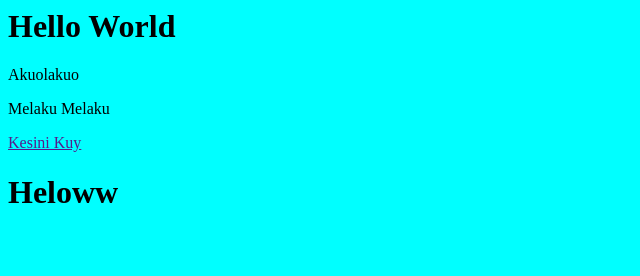
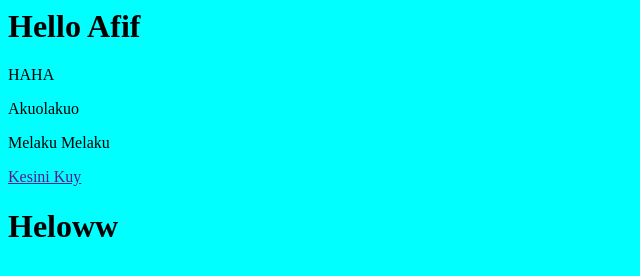
Before and after one commit to AfifFirmansyah/Rekweb-Latihan3, a plain HTML site: page index.html in a window 1280 px wide. Shown: the whole page, without its empty margins (0-640 px from the left). Drawn offline with Linux system fonts and the light colour scheme.

Commit message:
Mengubah H1

```diff
--- a/index.html
+++ b/index.html
@@ -4,7 +4,8 @@
         <link rel="stylesheet" href="style.css">
     </head>
     <body>
-        <h1>Hello World</h1>
+        <h1>Hello Afif</h1>
+        <p>HAHA</p>
         <p>Akuolakuo</p>
         <p>Melaku Melaku</p>
         <a href="">Kesini Kuy</a>
```
